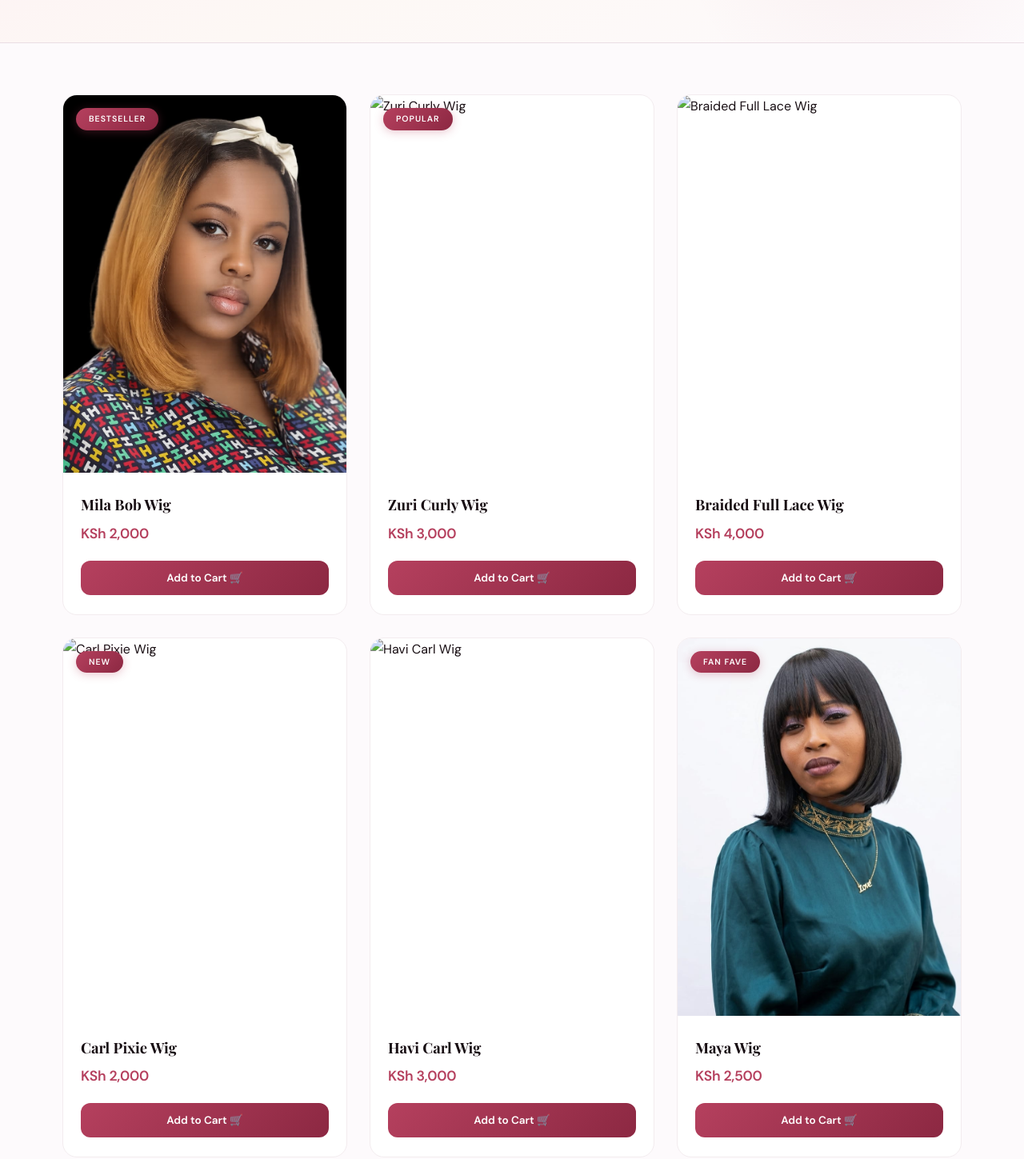
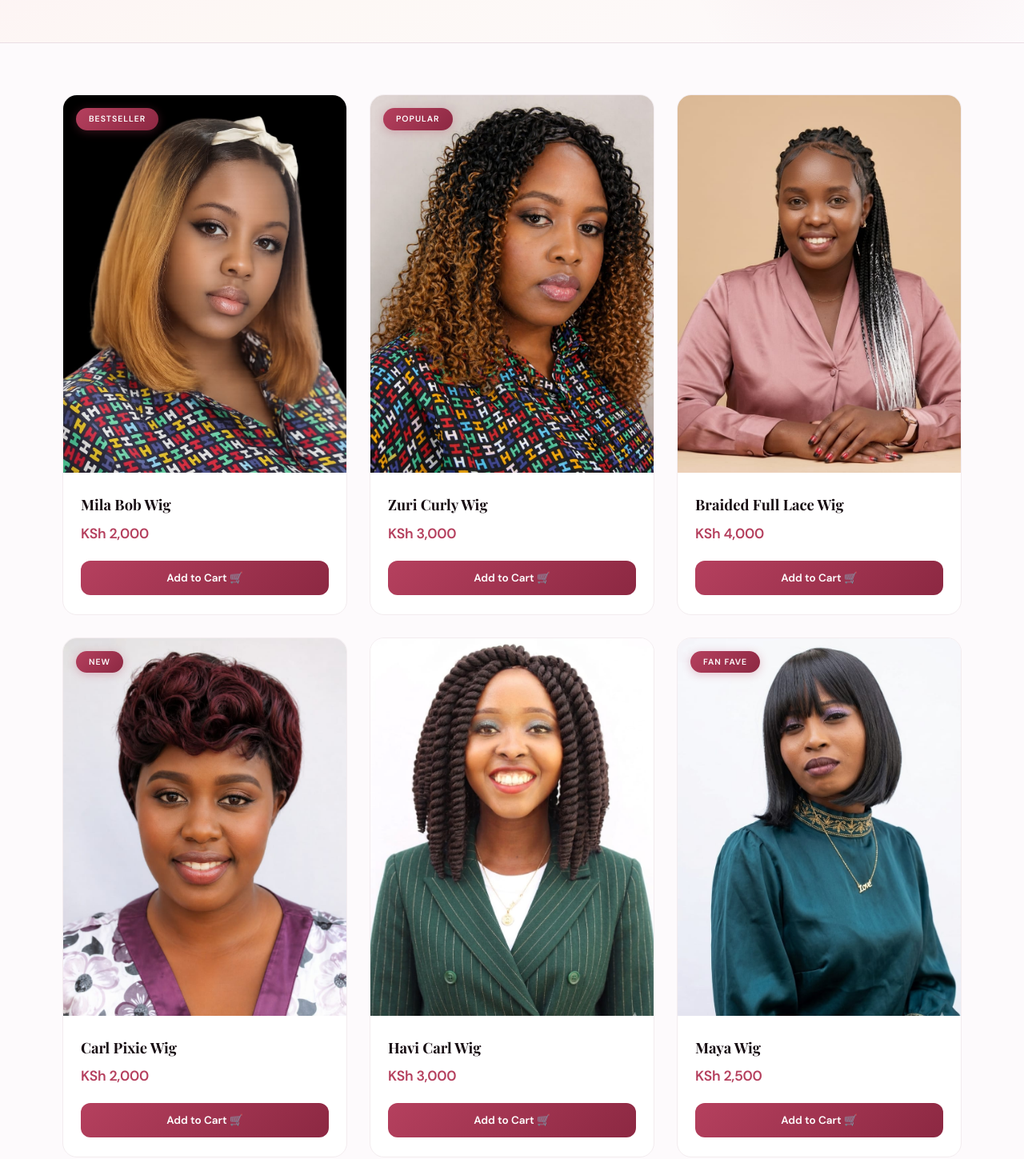
Before and after one commit to karanjaezra140/Queen-Of-Wigs, a plain HTML site: page wig.html in a window 1280 px wide. Shown: the part 292-1741 px from the top of the page at 80% size. Drawn offline with nearby package versions, Linux system fonts and the light colour scheme; a web font is replaced by a local one.

Commit message:
Fix wig.html image paths

```diff
--- a/wig.html
+++ b/wig.html
@@ -38,7 +38,7 @@
 
       <div class="wig-card fade-up" style="transition-delay:.08s">
         <div class="wig-card-img">
-          <img src="images/zuri curly wig.jpeg curly wig.jpeg" alt="Zuri Curly Wig">
+          <img src="images/zuri curly wig.jpeg" alt="Zuri Curly Wig">
           <span class="wig-badge">Popular</span>
         </div>
         <div class="wig-card-body">
@@ -50,7 +50,7 @@
 
       <div class="wig-card fade-up" style="transition-delay:.16s">
         <div class="wig-card-img">
-          <img src="images/braided full lace wig.jpeg full lace wig.jpeg" alt="Braided Full Lace Wig">
+          <img src="images/braided full lace wig.jpeg" alt="Braided Full Lace Wig">
         </div>
         <div class="wig-card-body">
           <h3>Braided Full Lace Wig</h3>
@@ -61,7 +61,7 @@
 
       <div class="wig-card fade-up" style="transition-delay:.08s">
         <div class="wig-card-img">
-          <img src="images/carl pixie wig.jpeg pixie wig.jpeg" alt="Carl Pixie Wig">
+          <img src="images/carl pixie wig.jpeg" alt="Carl Pixie Wig">
           <span class="wig-badge">New</span>
         </div>
         <div class="wig-card-body">
@@ -73,7 +73,7 @@
 
       <div class="wig-card fade-up" style="transition-delay:.16s">
         <div class="wig-card-img">
-          <img src="images/havi carl wig.jpeg carl wig.jpeg" alt="Havi Carl Wig">
+          <img src="images/havi carl wig.jpeg" alt="Havi Carl Wig">
         </div>
         <div class="wig-card-body">
           <h3>Havi Carl Wig</h3>
```
